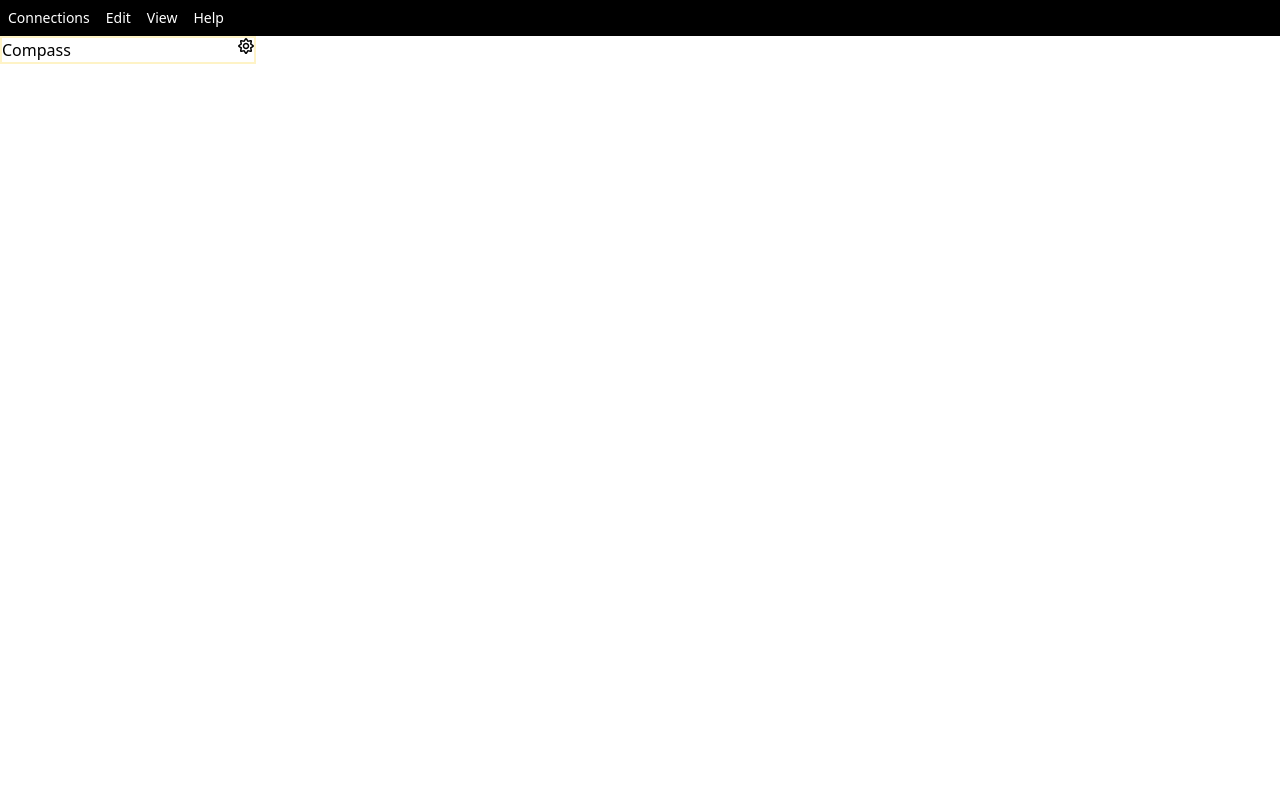
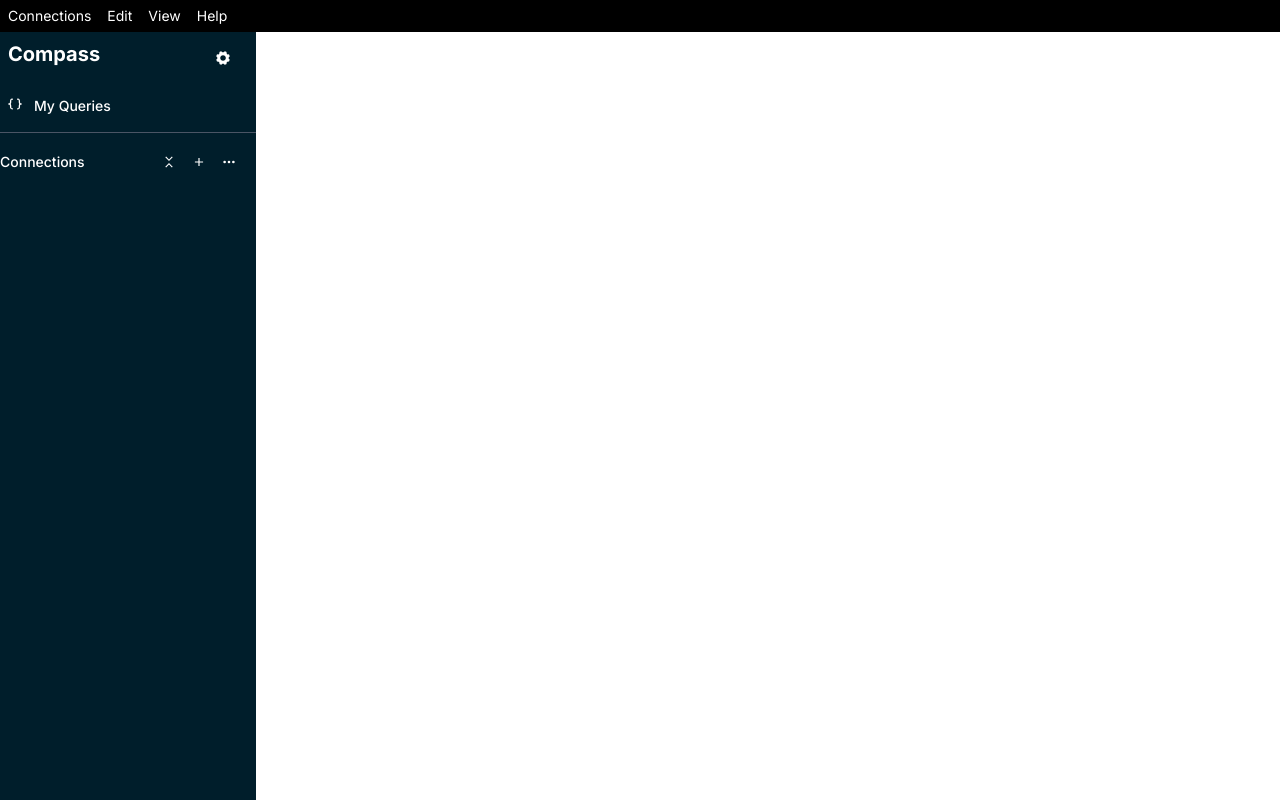
Before and after one commit to djangid63/MongoDB_Clone, a React (Vite) app: page / in a window 1280 px wide. Built offline with nearby package versions, Linux system fonts and the light colour scheme.

Commit message:
enhance layout and styling of App, Navbar, and SideBar components

```diff
--- a/src/App.jsx
+++ b/src/App.jsx
@@ -4,7 +4,7 @@
 
 const App = () => {
   return (
-    <div className=''>
+    <div className='overflow-x-hidden'>
       <Navbar />
       <SideBar />
     </div>
--- a/src/Components/Navbar.jsx
+++ b/src/Components/Navbar.jsx
@@ -2,7 +2,7 @@
 
 const navbar = () => {
   return (
-    <section className='flex items-center justify-start text-sm bg-black text-white py-2'>
+    <section className='w-screen h-[4vh] flex items-center justify-start text-sm bg-black text-white py-2 font-inter  '>
       <div className='px-2'>Connections</div>
       <div className='px-2'>Edit</div>
       <div className='px-2'>View</div>
--- a/src/Components/SideBar.jsx
+++ b/src/Components/SideBar.jsx
@@ -1,12 +1,31 @@
 import React from 'react'
-import { FaRegSun } from "react-icons/fa";
+import { IoIosSettings } from "react-icons/io";
+import { PiBracketsCurlyBold } from "react-icons/pi";
+import { BiCollapseVertical } from "react-icons/bi";
+import { BsThreeDots } from "react-icons/bs";
+import { MdAdd } from "react-icons/md";
 
 const SideBar = () => {
   return (
-    <div className='flex w-[20vw] border-2 border-amber-100 justify-between'>
-      <div className=''>Compass</div>
-      <span><FaRegSun /></span>
-    </div>
+    <section className='w-[20vw] h-[96vh] text-white justify-between items-start font-inter bg-secondary'>
+      <div className='flex items-center justify-between'>
+        <div className='text-xl p-2 font-bold'>Compass</div>
+        <span className='text-lg pr-6 pt-2'><IoIosSettings /></span>
+      </div>
+      <div className='flex items-center justify-start mt-5 font-medium text-sm' >
+        <span className='pl-2 pb-1'><PiBracketsCurlyBold /></span>
+        <div className='px-3'>My Queries</div>
+      </div>
+      <div className='w-[100%] h-[0.2px] my-4 bg-gray-600'></div>
+      <div className='flex items-center justify-between mt-5 font-medium text-sm' >
+        <div>Connections</div>
+        <div className='flex items-center justify-between mr-5 gap-4'>
+          <span><BiCollapseVertical /></span>
+          <span className=''><MdAdd /></span>
+          <span><BsThreeDots /></span>
+        </div>
+      </div>
+    </section>
   )
 }
 
--- a/src/index.css
+++ b/src/index.css
@@ -1 +1,7 @@
+@import url("https://fonts.googleapis.com/css2?family=Inter:ital,opsz,wght@0,14..32,100..900;1,14..32,100..900&display=swap");
 @import "tailwindcss";
+
+@theme {
+  --font-inter: "Inter", serif;
+  --color-secondary: #001e2b ;
+}
```
